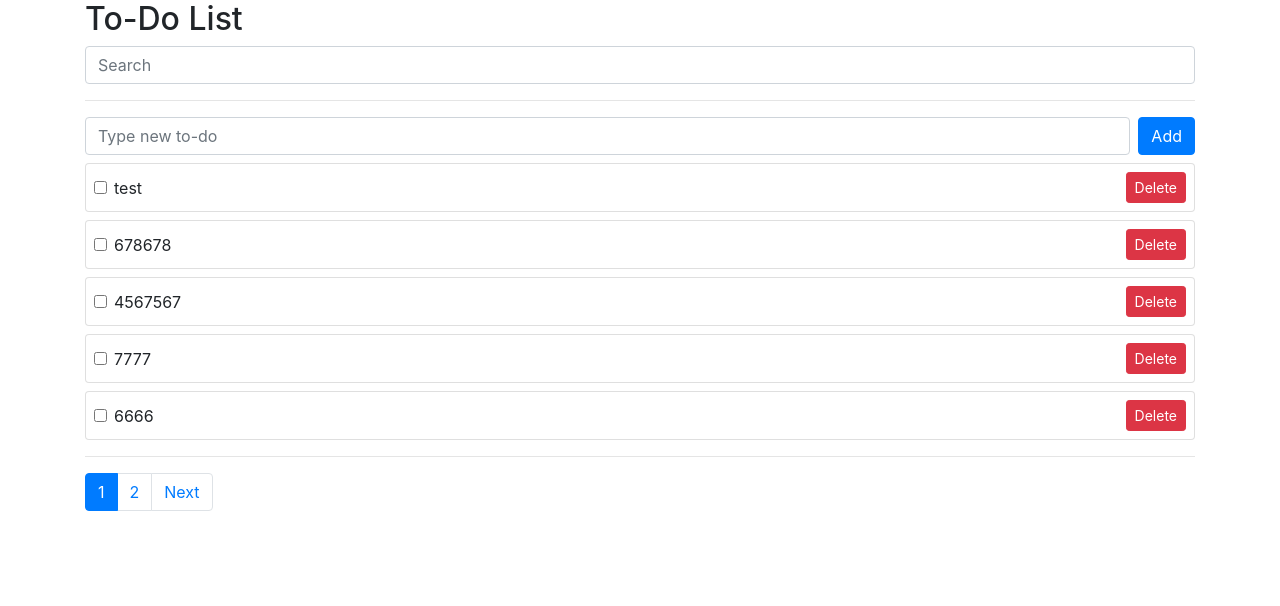
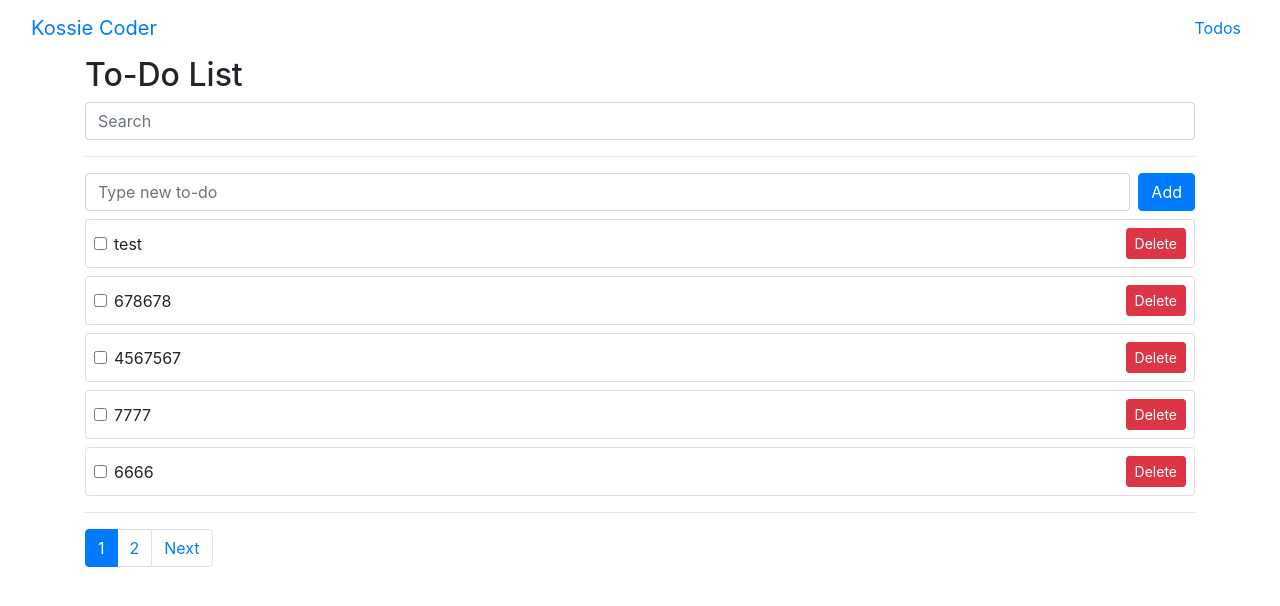
Before and after one commit to hyot88/vue3-project, a Vue app: page /todos in a window 1280 px wide. Shown: the top 606 px of the page. Built offline with nearby package versions, Linux system fonts and the light colour scheme; data requests are answered from the project's data file.

Commit message:
44강 vue router까지

```diff
--- a/package.json
+++ b/package.json
@@ -10,7 +10,8 @@
   "dependencies": {
     "axios": "^1.4.0",
     "core-js": "^3.8.3",
-    "vue": "^3.2.13"
+    "vue": "^3.2.13",
+    "vue-router": "^4.1.6"
   },
   "devDependencies": {
     "@babel/core": "^7.12.16",
@@ -19,7 +20,7 @@
     "@vue/cli-plugin-eslint": "~5.0.0",
     "@vue/cli-service": "~5.0.0",
     "eslint": "^7.32.0",
-    "eslint-plugin-vue": "^8.0.3"
+    "eslint-plugin-vue": "^9.11.0"
   },
   "eslintConfig": {
     "root": true,
--- a/src/App.vue
+++ b/src/App.vue
@@ -1,169 +1,22 @@
 <template>
-  <div class="container">
-    <h2>To-Do List</h2>
-    <input
-      class="form-control"
-      type="text"
-      v-model="searchText"
-      placeholder="Search"
-      @keyup.enter="searchTodo"
-    >
-    <hr />
-    <TodoSimpleForm @add-todo="addTodo" />
-    <div style="color: red">{{ error }}</div>
+  <nav class="navbar navbar-expand-lg bg-body-tertiary">
+    <div class="container-fluid">
+      <router-link class="navbar-brand" to="/">Kossie Coder</router-link>
 
-    <div v-if="!todos.length">
-      Thers is nothing to display
+      <ul class="navbar-nav me-auto mb-2 mb-lg-0">
+        <li class="nav-item">
+          <router-link class="nav-link active" aria-current="page" to="/todos">Todos</router-link>
+        </li>
+      </ul>
     </div>
-    <TodoList
-      :todos="todos"
-      @toggle-todo="toggleTodo"
-      @delete-todo="deleteTodo"
-    />
-    <hr />
-    <TodoPage
-      :pageInfo="filteredPage"
-      @get-todo="getTodos"
-    />
-  </div>
+  </nav>
+  <router-view />
 </template>
 
 <script>
-import { ref, computed, watch } from 'vue';
-import TodoSimpleForm from './components/TodoSimpleForm.vue';
-import TodoList from './components/TodoList.vue'
-import TodoPage from './components/TodoPage.vue'
-import axios from 'axios';
-
 export default{
-  components: {
-    TodoSimpleForm,
-    TodoList,
-    TodoPage,
-  },
-  setup() {
-    const todos = ref([]);
-    const error = ref('');
-    const numberOfTodos = ref(0);
-    const limit = 5;
-    const currentPage = ref(1);
-    const searchText = ref('');
-    const numberOfPages = computed(() => {
-      return Math.ceil(numberOfTodos.value / limit);
-    });
-
-    const todoStyle = {
-      textDecoration: 'line-through',
-      color: 'gray'
-    }
-
-    const getTodos = async (page = currentPage.value) => {
-      currentPage.value = page;
-      try {
-        const res = await axios.get(`http://localhost:3000/todos?_sort=id&_order=desc&subject_like=${searchText.value}&_page=${page}&_limit=${limit}`);
-        numberOfTodos.value = res.headers['x-total-count'];
-        todos.value = res.data;
-      } catch (err) {
-        console.log(err);
-        error.value = 'Something went wrong.';
-      }
-    };
-
-    getTodos();
-
-    const addTodo = async (todo) => {
-      // 데이터베이스 투두를 저장
-      error.value = '';
-      try {
-        await axios.post('http://localhost:3000/todos', {
-          subject: todo.subject,
-          completed: todo.completed,
-        });
-
-        getTodos(1);
-      } catch (err) {
-        console.log(err);
-        error.value = 'Something went wrong.';
-      }
-    };
-
-    const toggleTodo = async (index) => {
-      error.value = '';
-      const id = todos.value[index].id;
-      try {
-        await axios.patch('http://localhost:3000/todos/' + id, {
-          completed: !todos.value[index].completed
-        });
-        todos.value[index].completed = !todos.value[index].completed;
-      } catch (err) {
-        console.log(err);
-        error.value = 'Something went wrong.';
-      }
-    };
-
-    const deleteTodo = async (index) => {
-      error.value = '';
-      const id = todos.value[index].id;
-      try {
-        await axios.delete('http://localhost:3000/todos/' + id);
-        getTodos(1);
-      } catch (err) {
-        console.log(err);
-        error.value = 'Something went wrong.';
-      }
-    };
-
-    let timeout = null;
-    const searchTodo = () => {
-      clearTimeout(timeout);
-      getTodos(1);
-    };
-
-    watch(searchText, () => {
-      clearTimeout(timeout);
-      timeout = setTimeout(() => {
-        getTodos(1);
-      }, 1000);
-    });
-    // const filteredTodos = computed(() => {
-    //   if (searchText.value) {
-    //     return todos.value.filter(todo => {
-    //       return todo.subject.includes(searchText.value);
-    //     });
-    //   }
-
-    //   return todos.value;
-    // });
-
-    const filteredPage = computed(() => {
-      return {
-        currentPage,
-        numberOfPages,
-      }
-    });
-
-    return {
-      todos,
-      addTodo,
-      todoStyle,
-      deleteTodo,
-      toggleTodo,
-      searchText,
-      // filteredTodos,
-      error,
-      numberOfPages,
-      currentPage,
-      getTodos,
-      filteredPage,
-      searchTodo,
-    };
-  }
 }
 </script>
 
 <style>
-  .todo {
-    color: gray;
-    text-decoration: line-through;
-  }
 </style>
--- a/src/main.js
+++ b/src/main.js
@@ -1,4 +1,5 @@
 import { createApp } from 'vue'
 import App from './App.vue'
+import router from './router';
 
-createApp(App).mount('#app')
+createApp(App).use(router).mount('#app')
--- /dev/null
+++ b/src/pages/index.vue
@@ -0,0 +1,13 @@
+<template>
+    <div>Home Page</div>
+</template>
+
+<script>
+export default {
+
+}
+</script>
+
+<style>
+
+</style>
--- /dev/null
+++ b/src/pages/todos/index.vue
@@ -0,0 +1,170 @@
+<template>
+    <router-view />
+      <div class="container">
+        <h2>To-Do List</h2>
+        <input
+          class="form-control"
+          type="text"
+          v-model="searchText"
+          placeholder="Search"
+          @keyup.enter="searchTodo"
+        >
+        <hr />
+        <TodoSimpleForm @add-todo="addTodo" />
+        <div style="color: red">{{ error }}</div>
+
+        <div v-if="!todos.length">
+          Thers is nothing to display
+        </div>
+        <TodoList
+          :todos="todos"
+          @toggle-todo="toggleTodo"
+          @delete-todo="deleteTodo"
+        />
+        <hr />
+        <TodoPage
+          :pageInfo="filteredPage"
+          @get-todo="getTodos"
+        />
+      </div>
+    </template>
+
+    <script>
+    import { ref, computed, watch } from 'vue';
+    import TodoSimpleForm from '@/components/TodoSimpleForm.vue';
+    import TodoList from '@/components/TodoList.vue'
+    import TodoPage from '@/components/TodoPage.vue'
+    import axios from 'axios';
+
+    export default{
+      components: {
+        TodoSimpleForm,
+        TodoList,
+        TodoPage,
+      },
+      setup() {
+        const todos = ref([]);
+        const error = ref('');
+        const numberOfTodos = ref(0);
+        const limit = 5;
+        const currentPage = ref(1);
+        const searchText = ref('');
+        const numberOfPages = computed(() => {
+          return Math.ceil(numberOfTodos.value / limit);
+        });
+
+        const todoStyle = {
+          textDecoration: 'line-through',
+          color: 'gray'
+        }
+
+        const getTodos = async (page = currentPage.value) => {
+          currentPage.value = page;
+          try {
+            const res = await axios.get(`http://localhost:3000/todos?_sort=id&_order=desc&subject_like=${searchText.value}&_page=${page}&_limit=${limit}`);
+            numberOfTodos.value = res.headers['x-total-count'];
+            todos.value = res.data;
+          } catch (err) {
+            console.log(err);
+            error.value = 'Something went wrong.';
+          }
+        };
+
+        getTodos();
+
+        const addTodo = async (todo) => {
+          // 데이터베이스 투두를 저장
+          error.value = '';
+          try {
+            await axios.post('http://localhost:3000/todos', {
+              subject: todo.subject,
+              completed: todo.completed,
+            });
+
+            getTodos(1);
+          } catch (err) {
+            console.log(err);
+            error.value = 'Something went wrong.';
+          }
+        };
+
+        const toggleTodo = async (index) => {
+          error.value = '';
+          const id = todos.value[index].id;
+          try {
+            await axios.patch('http://localhost:3000/todos/' + id, {
+              completed: !todos.value[index].completed
+            });
+            todos.value[index].completed = !todos.value[index].completed;
+          } catch (err) {
+            console.log(err);
+            error.value = 'Something went wrong.';
+          }
+        };
+
+        const deleteTodo = async (index) => {
+          error.value = '';
+          const id = todos.value[index].id;
+          try {
+            await axios.delete('http://localhost:3000/todos/' + id);
+            getTodos(1);
+          } catch (err) {
+            console.log(err);
+            error.value = 'Something went wrong.';
+          }
+        };
+
+        let timeout = null;
+        const searchTodo = () => {
+          clearTimeout(timeout);
+          getTodos(1);
+        };
+
+        watch(searchText, () => {
+          clearTimeout(timeout);
+          timeout = setTimeout(() => {
+            getTodos(1);
+          }, 1000);
+        });
+        // const filteredTodos = computed(() => {
+        //   if (searchText.value) {
+        //     return todos.value.filter(todo => {
+        //       return todo.subject.includes(searchText.value);
+        //     });
+        //   }
+
+        //   return todos.value;
+        // });
+
+        const filteredPage = computed(() => {
+          return {
+            currentPage,
+            numberOfPages,
+          }
+        });
+
+        return {
+          todos,
+          addTodo,
+          todoStyle,
+          deleteTodo,
+          toggleTodo,
+          searchText,
+          // filteredTodos,
+          error,
+          numberOfPages,
+          currentPage,
+          getTodos,
+          filteredPage,
+          searchTodo,
+        };
+      }
+    }
+    </script>
+
+    <style>
+      .todo {
+        color: gray;
+        text-decoration: line-through;
+      }
+    </style>
--- /dev/null
+++ b/src/router/index.js
@@ -0,0 +1,23 @@
+import { createRouter, createWebHistory } from 'vue-router';
+import Home from '../pages/index.vue';
+import Todos from '../pages/todos/index.vue';
+
+const router = createRouter({
+    history: createWebHistory(),
+    routes: [
+        {
+            path: '/',
+            name: 'Home',
+            component: Home
+        },
+        {
+            path: '/todos',
+            name: 'Todos',
+            component: Todos
+        },
+    ]
+});
+
+// 1 / home 2 /todos 3 /todos/create 4 /todos/:id
+
+export default router;
--- a/vue.config.js
+++ b/vue.config.js
@@ -1,4 +1,5 @@
 const { defineConfig } = require('@vue/cli-service')
 module.exports = defineConfig({
-  transpileDependencies: true
+  transpileDependencies: true,
+  lintOnSave:false
 })
```
Also changed, not shown: 1 other file (tests, documents, lock files or other folders).
